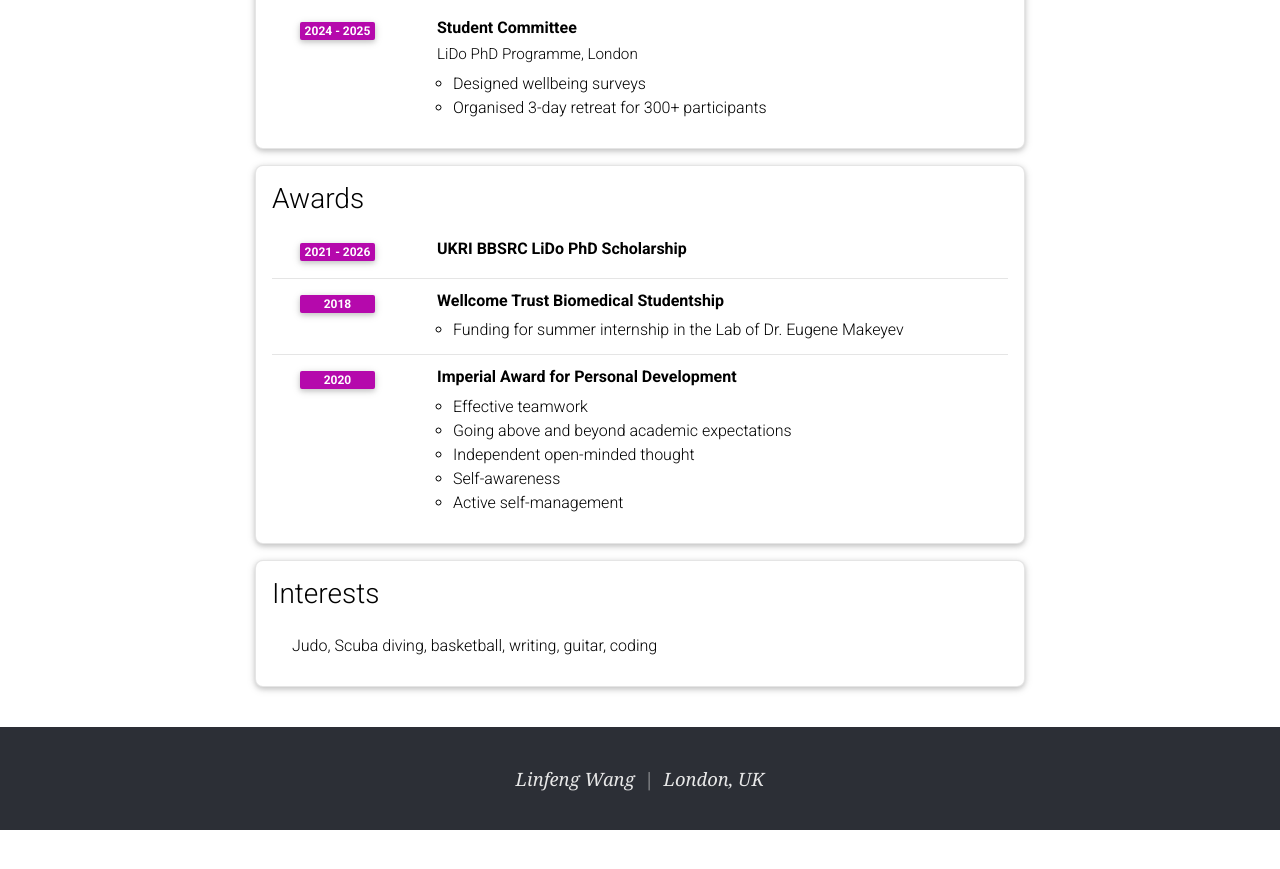
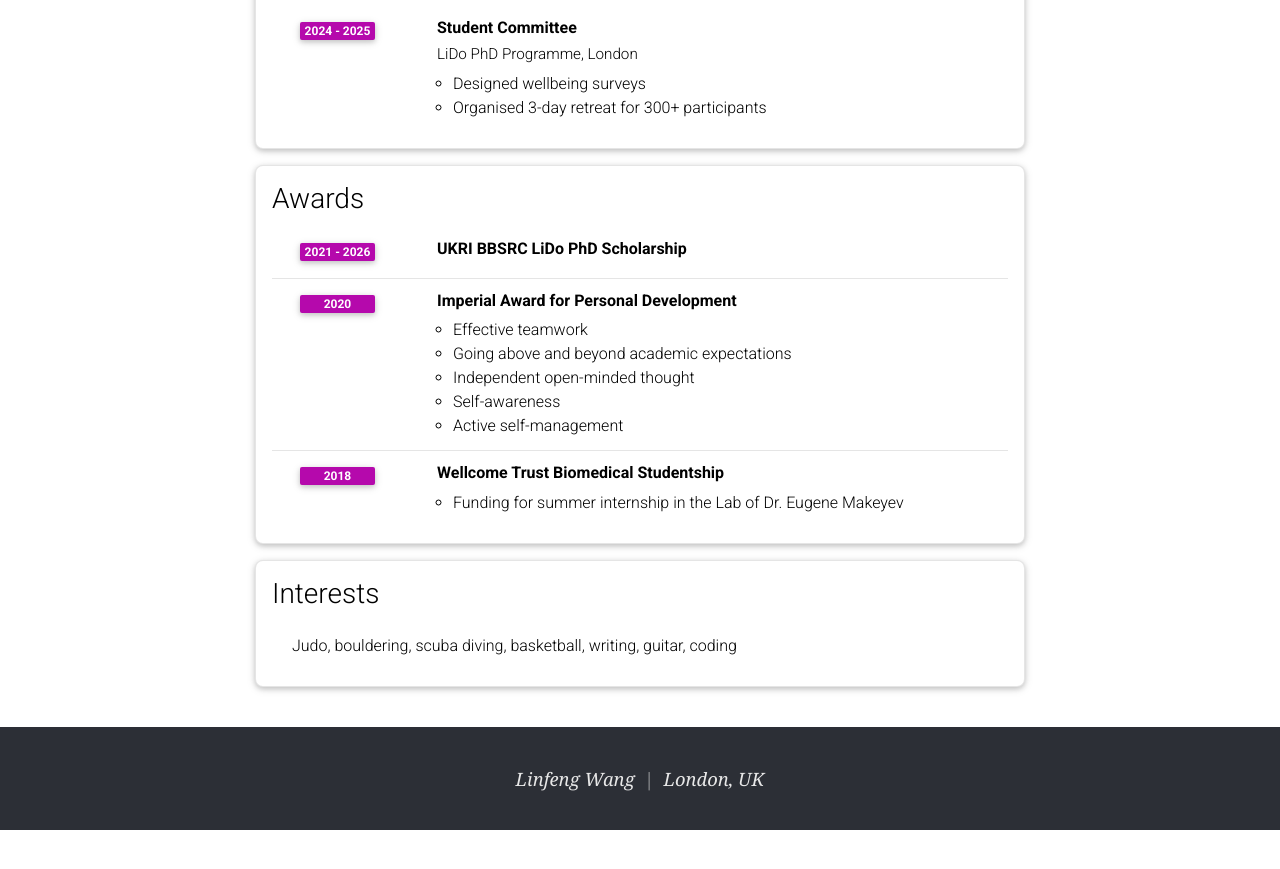
Before and after one commit to linfeng-wang/linfeng-wang.github.io, a Jekyll site: the page built from _pages/cv.md, in a window 1280 px wide and 900 px high, scrolled down 3801 px. Shown: the top 869 px of the window. Built offline with Jekyll 4.4.1, drawn with Linux system fonts in a browser that asks for light colours; comment, search, counter and statistics services are not loaded; a style sheet for code colours, icons or effects is not loaded.

Commit message:
Order awards newest first and add bouldering to interests
Awards now run 2021-2026, 2020, 2018. The Imperial Award (2020) had been
listed after the Wellcome Trust studentship (2018).

Also normalised the interests list to sentence case, since "Scuba diving"
was capitalised while the rest of the list was not.

Co-Authored-By: Claude Opus 5 <noreply@anthropic.com>

```diff
--- a/_data/cv.yml
+++ b/_data/cv.yml
@@ -131,10 +131,6 @@
   contents:
     - title: UKRI BBSRC LiDo PhD Scholarship
       year: 2021 - 2026
-    - title: Wellcome Trust Biomedical Studentship
-      year: 2018
-      description:
-        - Funding for summer internship in the Lab of Dr. Eugene Makeyev
 
     - title: Imperial Award for Personal Development
       year: 2020
@@ -144,6 +140,11 @@
         - Independent open-minded thought
         - Self-awareness
         - Active self-management
+
+    - title: Wellcome Trust Biomedical Studentship
+      year: 2018
+      description:
+        - Funding for summer internship in the Lab of Dr. Eugene Makeyev
 
 # - title: Academic Interests
 #   type: nested_list
@@ -160,4 +161,4 @@
 - title: Interests
   type: list
   contents:
-    - Judo, Scuba diving, basketball, writing, guitar, coding
+    - Judo, bouldering, scuba diving, basketball, writing, guitar, coding
```
